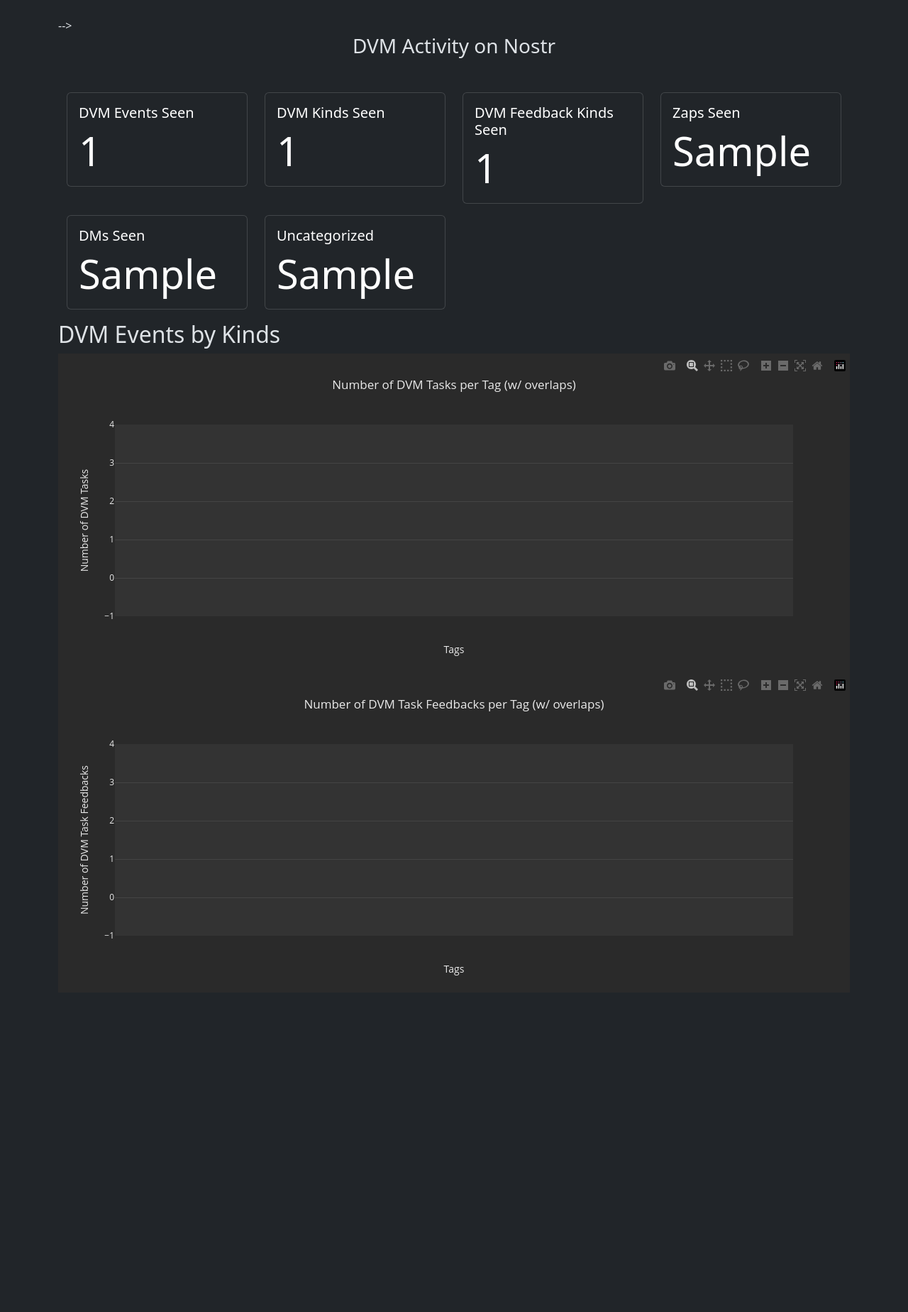
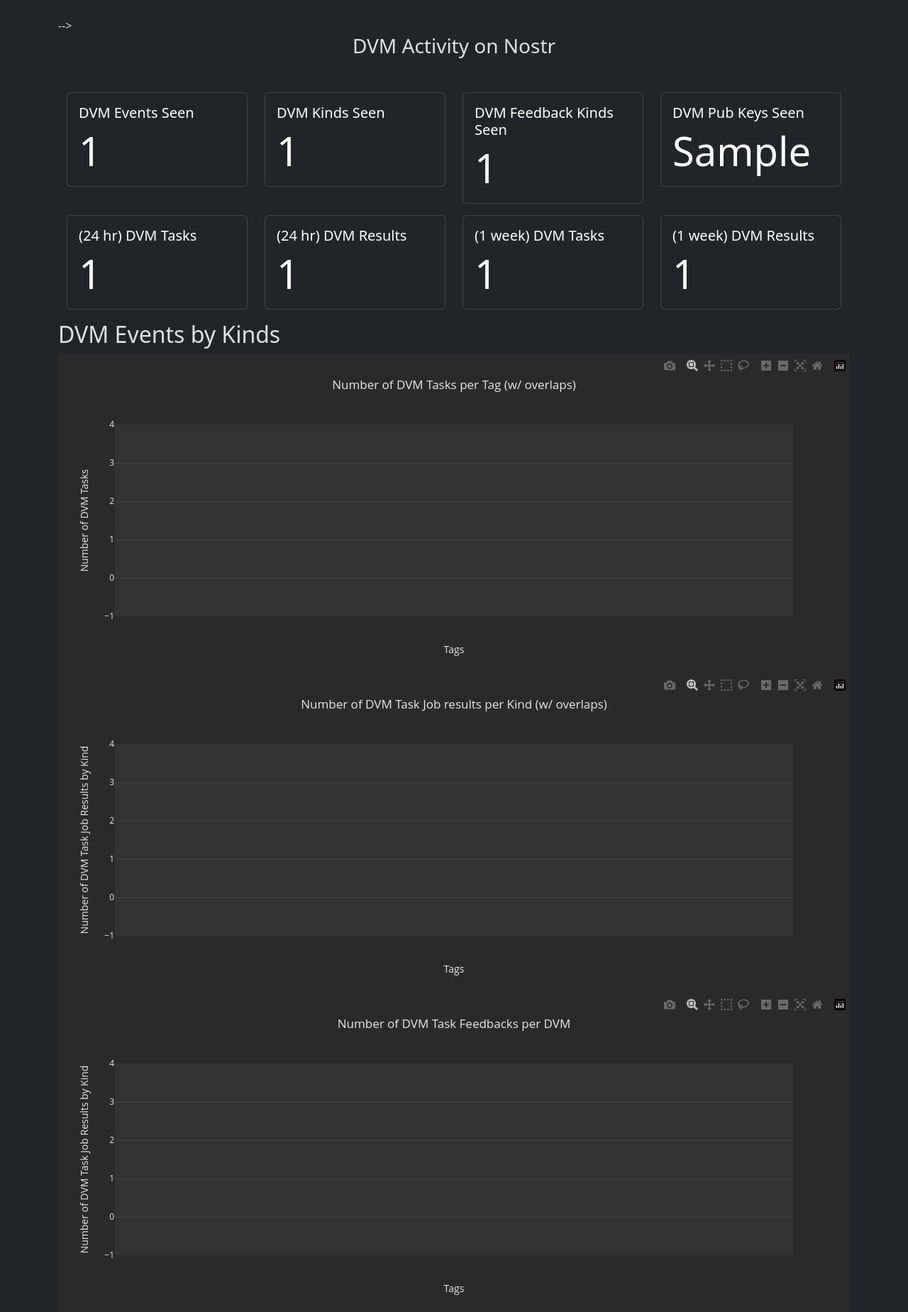
Before and after one commit to dtdannen/dvmdash, a Django app: template dvmdash/monitor/templates/monitor/overview.html in a window 1280 px wide. Shown: the part 56-1904 px from the top of the page at 71% size. Before the commit the page ends 1430 px from the top, so only its background shows below. Run offline with Django 5.2, Linux system fonts and the light colour scheme; the template is opened without the code that fills it: most values are stand-ins (such as "Sample title", 1, 10 or a date in 2020); parts of the project's set-up code (start-up, migrations or seed data) failed here and were passed over; some libraries are stand-ins or nearby versions.

Commit message:
added 24h and 1 week counts; new graph for dvms by name

```diff
--- a/dvmdash/monitor/templates/monitor/overview.html
+++ b/dvmdash/monitor/templates/monitor/overview.html
@@ -1,13 +1,13 @@
-<!--{% extends 'monitor/base.html' %}-->
-<!--{% load humanize %}-->
-<!--{% block title %}-->
-<!--Overview-->
-<!--{% endblock %}-->
+<!-- {% extends 'monitor/base.html' %} -->
+<!-- {% load humanize %} -->
+<!-- {% block title %} -->
+<!-- Overview -->
+<!-- {% endblock %} -->
 
-<!--{% block content %}-->
+<!-- {% block content %} -->
 
 <!DOCTYPE html>
-<html lang="en" data-bs-theme="dark"> <!-- Enable global dark mode -->
+<html lang="en" data-bs-theme="dark">
 
 <head>
     <script src="https://cdn.plot.ly/plotly-latest.min.js"></script>
@@ -49,35 +49,61 @@
             </div>
         </div>
 
+
         <div class="col-md-3">
             <div class="card text-white bg-darkmediumpurple mb-3">
                 <div class="card-body">
-                    <h5 class="card-title">Zaps Seen</h5>
-                    <p class="card-text display-4">{{ zap_counts }}</p>
+                    <h5 class="card-title">DVM Pub Keys Seen</h5>
+                    <p class="card-text display-4">{{ dvm_pub_keys }}</p>
                 </div>
             </div>
         </div>
 
     </div>
 
-        <div class="row">
+    <div class="row">
 
-
+<!--        <div class="col-md-3">-->
+<!--            <div class="card text-white bg-mediumpurple mb-3">-->
+<!--                <div class="card-body">-->
+<!--                    <h5 class="card-title">DMs Seen</h5>-->
+<!--                    <p class="card-text display-4">{{ dm_counts }}</p>-->
+<!--                </div>-->
+<!--            </div>-->
+<!--        </div>-->
 
         <div class="col-md-3">
-            <div class="card text-white bg-mediumpurple mb-3">
+            <div class="card text-white bg-darkmediumpurple mb-3">
                 <div class="card-body">
-                    <h5 class="card-title">DMs Seen</h5>
-                    <p class="card-text display-4">{{ dm_counts }}</p>
+                    <h5 class="card-title">(24 hr) DVM Tasks</h5>
+                    <p class="card-text display-4">{{ num_dvm_tasks_24h }}</p>
                 </div>
             </div>
         </div>
 
         <div class="col-md-3">
-            <div class="card text-white bg-mediumpurple mb-3">
+            <div class="card text-white bg-darkmediumpurple mb-3">
                 <div class="card-body">
-                    <h5 class="card-title">Uncategorized</h5>
-                    <p class="card-text display-4">{{ uncategorized_counts }}</p>
+                    <h5 class="card-title">(24 hr) DVM Results</h5>
+                    <p class="card-text display-4">{{ num_dvm_results_24h }}</p>
+                </div>
+            </div>
+        </div>
+
+                <div class="col-md-3">
+            <div class="card text-white bg-darkmediumpurple mb-3">
+                <div class="card-body">
+                    <h5 class="card-title">(1 week) DVM Tasks</h5>
+                    <p class="card-text display-4">{{ num_dvm_tasks_1week }}</p>
+                </div>
+            </div>
+        </div>
+
+        <div class="col-md-3">
+            <div class="card text-white bg-darkmediumpurple mb-3">
+                <div class="card-body">
+                    <h5 class="card-title">(1 week) DVM Results</h5>
+                    <p class="card-text display-4">{{ num_dvm_results_1week }}</p>
                 </div>
             </div>
         </div>
@@ -99,6 +125,7 @@
 <!-- Create a div to render the plot -->
 <div id="plotly-bar-chart-feedback"></div>
 
+<div id="plotly-bar-chart-feedback-dvm"></div>
 
 <script>
     // Create arrays from Django dictionary
@@ -160,7 +187,7 @@
 }
 
 var layout = {
-    title: 'Number of DVM Task Feedbacks per Tag (w/ overlaps)',
+    title: 'Number of DVM Task Job results per Kind (w/ overlaps)',
     xaxis: {
         title: 'Tags',
         type: 'category',
@@ -168,7 +195,7 @@
         zerolinecolor: '#444'
     },
     yaxis: {
-        title: 'Number of DVM Task Feedbacks',
+        title: 'Number of DVM Task Job Results by Kind',
         gridcolor: '#444',
         zerolinecolor: '#444'
     },
@@ -193,8 +220,54 @@
 
 </script>
 
+<script>
+    // Create arrays from Django dictionary
+var x_data = [{% for label, value in dvm_job_results.items %}"{{ label }}",{% endfor %}];
+var y_data = [{% for label, value in dvm_job_results.items %}{{ value }},{% endfor %}];
+
+var colors = ['#FF5733', '#33FF57', '#5733FF', '#FF33A5', '#33A5FF', '#FFA533'];
+
+var barColors = [];
+for (var i = 0; i < x_data.length; i++) {
+    barColors.push(colors[i % colors.length]);
+}
+
+var layout = {
+    title: 'Number of DVM Task Feedbacks per DVM ',
+    xaxis: {
+        title: 'Tags',
+        type: 'category',
+        gridcolor: '#444',
+        zerolinecolor: '#444'
+    },
+    yaxis: {
+        title: 'Number of DVM Task Job Results by Kind',
+        gridcolor: '#444',
+        zerolinecolor: '#444'
+    },
+    paper_bgcolor: '#2a2a2a',
+    plot_bgcolor: '#333333',
+    font: {
+        color: '#eaeaea'
+    }
+};
+
+var data = [{
+    type: 'bar',
+    x: x_data,
+    y: y_data,
+    marker: {
+        color: barColors
+    }
+}];
+
+// Plot the chart
+Plotly.newPlot('plotly-bar-chart-feedback-dvm', data, layout);
+
+</script>
 
 
-<!--{% endblock %}-->
+
+<!-- {% endblock %} -->
 </body>
 </html>
```
Also changed, not shown: dvmdash/monitor/views.py (+54 -1 lines).
